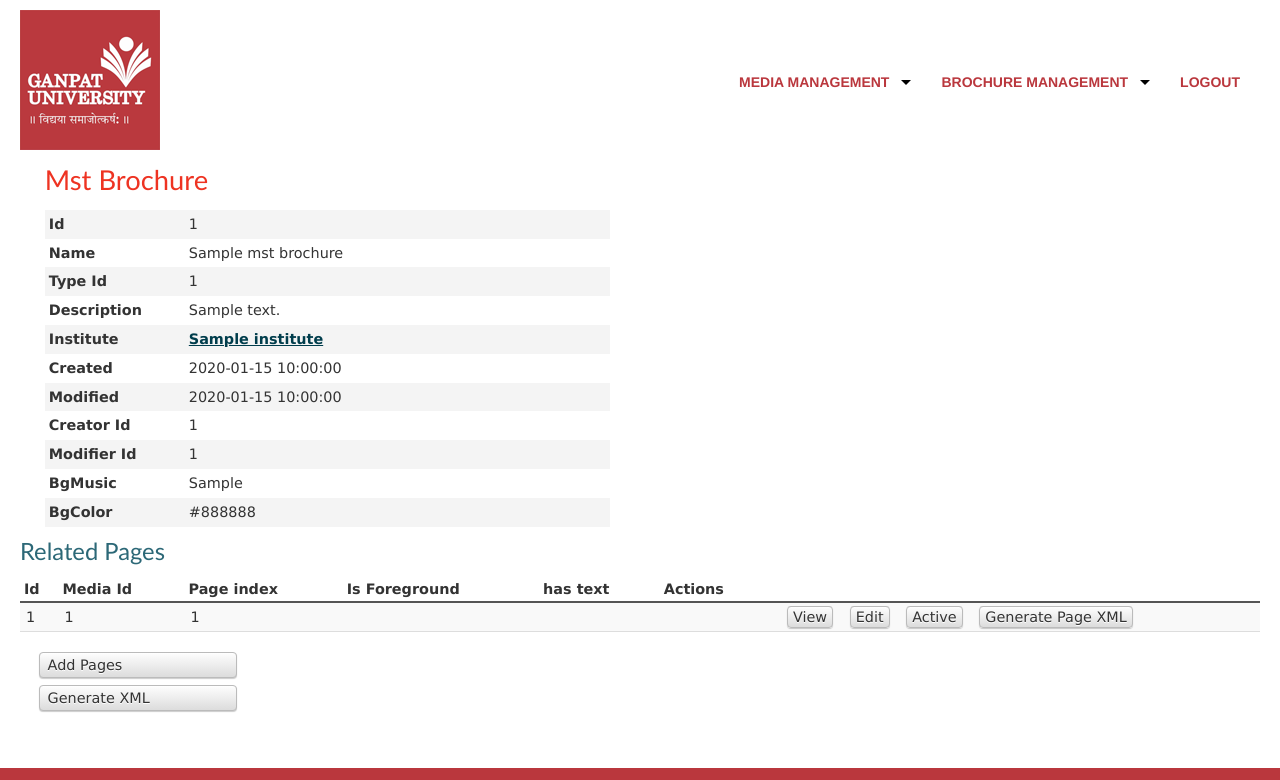
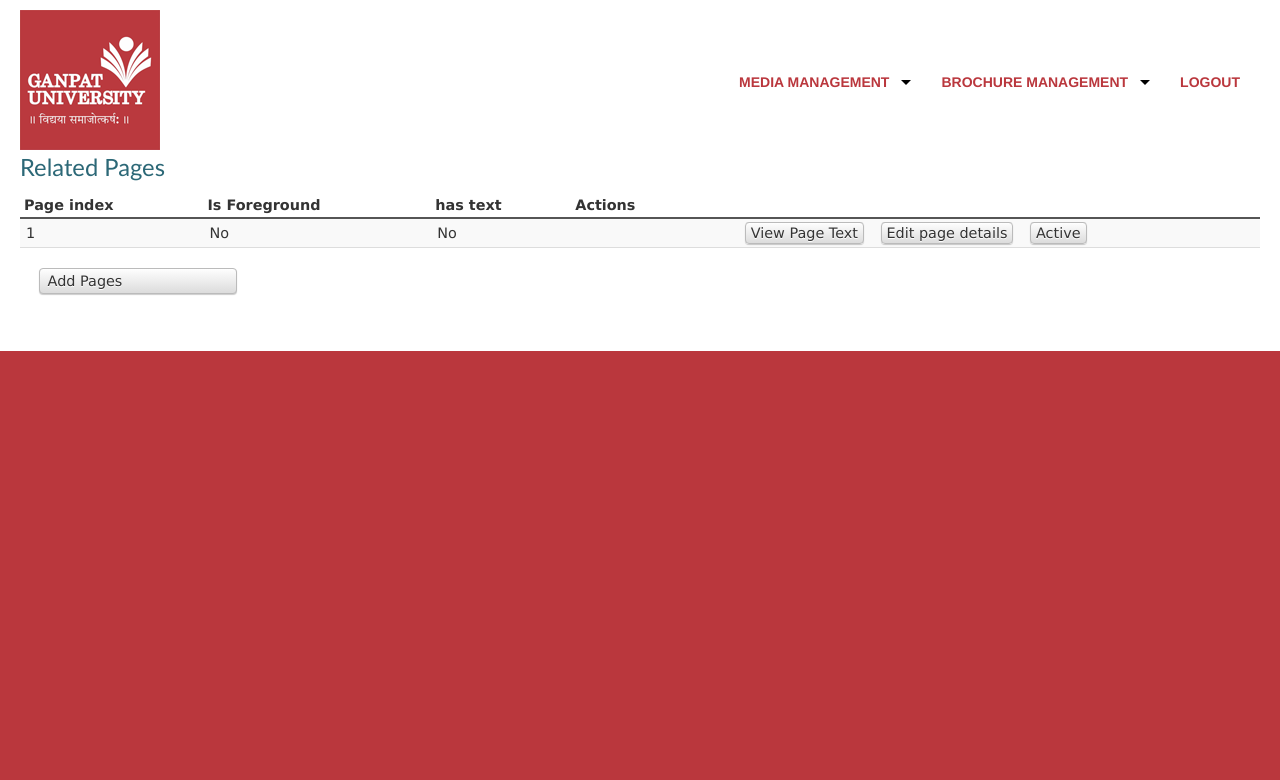
Before and after one commit to jayeshanandani/ebrochure, a CakePHP app: the page made by app/View/MstBrochures/view.ctp in a window 1280 px wide. Shown: the part 47-827 px from the top of the page. After the commit the page ends 398 px from the top, so only its background shows below. Run offline with PHP 8.4 and a stand-in for CakePHP, Linux system fonts and the light colour scheme; the template is opened without the code that fills it: most values are stand-ins (such as "Sample title", 1, 10 or a date in 2020); some libraries are stand-ins or nearby versions.

Commit message:
Final Changes -1

```diff
--- a/app/Config/acl.ini
+++ b/app/Config/acl.ini
@@ -75,9 +75,6 @@
 *=admin
 add,index,view,edit = user
 
-[MstBrochureTypes]
-*=admin
-
 [MstBrochures]
 *=admin
 index,add,edit,a,view = user
--- a/app/Controller/MediaFilesController.php
+++ b/app/Controller/MediaFilesController.php
@@ -80,7 +80,12 @@
             }
         }
         unset($this->request->data['MediaFile']['brochure_id']);
+    if(Auth::user('Role.role')=='superadmin'){
+        debug(Auth::user('id'));
         $brochures = $this->MediaFile->BrochurePage->MstBrochure->find('list');
+    }else {
+         $brochures = $this->MediaFile->BrochurePage->MstBrochure->find('list',array('conditions'=>['MstBrochure.isActive'=>1,'MstBrochure.creator_id'=>$this->Auth->user('id')]));
+    }
         $mediafiles = array();
         $this->set(compact('mediafiles','brochures'));
     }
--- a/app/View/MstBrochures/add.ctp
+++ b/app/View/MstBrochures/add.ctp
@@ -7,10 +7,7 @@
 	    echo $this->Form->input('institute_id');
 	    echo $this->Form->input('type_id');
 		echo $this->Form->input('name',array('autocomplete'=>'off'));
-
 		echo $this->Form->input('description', array('type' =>'textarea','autocomplete'=>'off' ));
-
-		echo $this->Form->input('bgMusic',array('type'=>'file'));
 		echo $this->Form->input('bgColor',array('type'=>'color'));
 	?>
 	</fieldset>
--- a/app/View/MstBrochures/edit.ctp
+++ b/app/View/MstBrochures/edit.ctp
@@ -4,13 +4,9 @@
 	<fieldset>
 		<legend><?php echo __('Edit Mst Brochure'); ?></legend>
 	<?php
-		echo $this->Form->input('id');
+
 		echo $this->Form->input('name');
 		echo $this->Form->input('description',array('type' => 'textarea'));
-		//echo $this->Form->input('institute_id');
-		//echo $this->Form->input('creator_id');
-		//echo $this->Form->input('modifier_id');
-		echo $this->Form->input('bgMusic',array('type' => 'file'));
 		echo $this->Form->input('bgColor',array('type' => 'color'));
 	?>
 	</fieldset>
--- a/app/View/MstBrochures/view.ctp
+++ b/app/View/MstBrochures/view.ctp
@@ -1,73 +1,10 @@
 <?php echo $this->element('navigation'); ?>
-<div class="mstBrochures view">
-<h2><?php echo __('Mst Brochure'); ?></h2>
-	<dl>
-		<dt><?php echo __('Id'); ?></dt>
-		<dd>
-			<?php echo h($mstBrochure['MstBrochure']['id']); ?>
-			&nbsp;
-		</dd>
-		<dt><?php echo __('Name'); ?></dt>
-		<dd>
-			<?php echo h($mstBrochure['MstBrochure']['name']); ?>
-			&nbsp;
-		</dd>
-		<dt><?php echo __('Type Id'); ?></dt>
-		<dd>
-			<?php echo h($mstBrochure['MstBrochure']['type_id']); ?>
-			&nbsp;
-		</dd>
-		<dt><?php echo __('Description'); ?></dt>
-		<dd>
-			<?php echo h($mstBrochure['MstBrochure']['description']); ?>
-			&nbsp;
-		</dd>
-		<dt><?php echo __('Institute'); ?></dt>
-		<dd>
-			<?php echo $this->Html->link($mstBrochure['Institute']['name'], array('controller' => 'institutes', 'action' => 'view', $mstBrochure['Institute']['id'])); ?>
-			&nbsp;
-		</dd>
-		<dt><?php echo __('Created'); ?></dt>
-		<dd>
-			<?php echo h($mstBrochure['MstBrochure']['created']); ?>
-			&nbsp;
-		</dd>
-		<dt><?php echo __('Modified'); ?></dt>
-		<dd>
-			<?php echo h($mstBrochure['MstBrochure']['modified']); ?>
-			&nbsp;
-		</dd>
-		<dt><?php echo __('Creator Id'); ?></dt>
-		<dd>
-			<?php echo h($mstBrochure['MstBrochure']['creator_id']); ?>
-			&nbsp;
-		</dd>
-		<dt><?php echo __('Modifier Id'); ?></dt>
-		<dd>
-			<?php echo h($mstBrochure['MstBrochure']['modifier_id']); ?>
-			&nbsp;
-		</dd>
-		<dt><?php echo __('BgMusic'); ?></dt>
-		<dd>
-			<?php echo h($mstBrochure['MstBrochure']['bgMusic']); ?>
-			&nbsp;
-		</dd>
-		<dt><?php echo __('BgColor'); ?></dt>
-		<dd>
-			<?php echo h($mstBrochure['MstBrochure']['bgColor']); ?>
-			&nbsp;
-		</dd>
-	</dl>
-</div>
-
 <div class="related">
     <h3><?php echo __('Related Pages'); ?></h3>
 
     <?php if (!empty($mstBrochure['BrochurePage'])): ?>
     <table cellpadding = "0" cellspacing = "0">
     <tr>
-        <th><?php echo __('Id'); ?></th>
-        <th><?php echo __('Media Id'); ?></th>
         <th><?php echo __('Page index'); ?></th>
         <th><?php echo __('Is Foreground'); ?></th>
         <th><?php echo __('has text'); ?></th>
@@ -75,15 +12,27 @@
     </tr>
     <?php foreach ($mstBrochure['BrochurePage'] as $pages): ?>
         <tr>
-            <td><?php echo $pages['id']; ?></td>
-            <td><?php echo $pages['media_id']; ?></td>
             <td><?php echo $pages['pageIndex']; ?></td>
-            <td><?php echo $pages['isForeGround']; ?></td>
-            <td><?php echo $pages['hasText']; ?></td>
+            <td>
+            <?php
+            if($pages['isForeGround'] ==1 ) {
+            	echo "Yes";
+            } else{
+            	echo "No";
+            }
+            ?></td>
+                       <td>
+            <?php
+            if($pages['hasText'] ==1 ) {
+            	echo "Yes";
+            } else{
+            	echo "No";
+            }
+            ?></td>
 
             <td class="actions">
-                <?php echo $this->Html->link(__('View'), array('controller' => 'brochure_pages', 'action' => 'view', $pages['id'])); ?>
-                <?php echo $this->Html->link(__('Edit'), array('controller' => 'brochure_pages', 'action' => 'edit', $pages['id'])); ?>
+                <?php echo $this->Html->link(__('View Page Text'), array('controller' => 'page_texts', 'action' => 'view', $pages['id'])); ?>
+                <?php echo $this->Html->link(__('Edit page details' ), array('controller' => 'brochure_pages', 'action' => 'edit', $pages['id'])); ?>
                 <?php
             if($pages['isActive'] == 1){
                 echo $this->Form->postLink(__('Deactive'), array('controller' => 'brochure_pages','action' => 'deactivate', $pages['id']), null, __('Are you sure you want to deactivate # %s?', $pages['id']));
@@ -94,8 +43,6 @@
                 echo $this->Form->postLink(__('Active'), array('controller' => 'brochure_pages','action' => 'activate', $pages['id']), null, __('Are you sure you want to activate # %s?', $pages['id']));
             }
         ?>
-
-        <?php echo $this->Html->link(__('Generate Page XML'), array('controller' => 'page_texts','action' => 'index.xml')); ?>
             </td>
         </tr>
     <?php endforeach; ?>
@@ -105,7 +52,6 @@
     <div class="actions">
         <ul>
             <li><?php echo $this->Html->link(__('Add Pages'), array('controller' => 'brochure_pages', 'action' => 'add')); ?> </li>
-             <li><?php echo $this->Html->link(__('Generate XML'), array('controller' => 'brochure_pages', 'action' => 'index.xml')); ?> </li>
         </ul>
     </div>
 </div>
--- a/app/View/PageTexts/add.ctp
+++ b/app/View/PageTexts/add.ctp
@@ -12,7 +12,7 @@
 ));
 
 $emptyPages = count($pages) > 0 ? Configure::read('Select.defaultAfter') : array(
-    '0' => Configure::read('Select.naBefore') . __('Select Institution First') . Configure::read('Select.naAfter')
+    '0' => Configure::read('Select.naBefore') . __('Select Brochure First') . Configure::read('Select.naAfter')
 );
 echo $this->Form->input('brochure_id', array(
     'id' => 'brochures',
```
Also changed, not shown: app/Controller/BrochurePagesController.php (+7 -2 lines), app/Controller/MstBrochuresController.php (+4 -9 lines), app/Controller/PageTextsController.php (+5 -6 lines), app/View/MstBrochures/index.ctp (+3 -5 lines), app/View/PageTexts/edit.ctp (+2 -8 lines), app/View/PageTexts/index.ctp (+0 -22 lines), app/View/PageTexts/view.ctp (+1 -36 lines), app/webroot/img/uploads/images.jpg (added).
